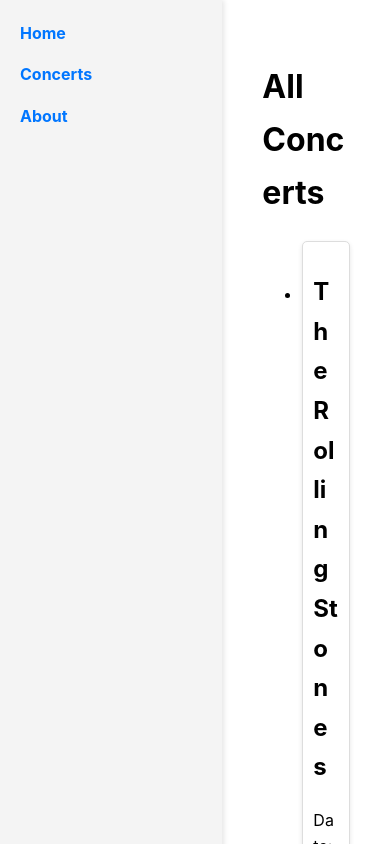
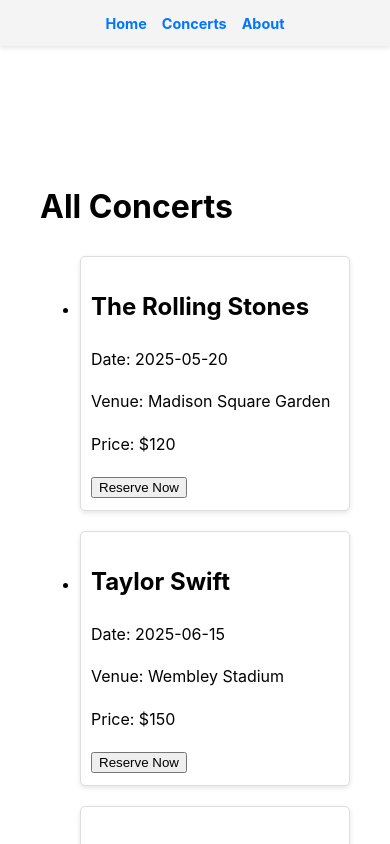
Before and after one commit to 6634445623/somsri, a Next.js app: page /concert in a window 390 px wide. Shown: the top 844 px of the page. Built offline with nearby package versions, Linux system fonts and the light colour scheme.

Commit message:
VIBE: add mobile support

```diff
--- a/styles/home.module.css
+++ b/styles/home.module.css
@@ -98,3 +98,43 @@
 .button:hover {
   background-color: #0056cc;
 }
+
+@media (max-width: 768px) {
+  .navbar {
+    position: fixed;
+    top: 0;
+    left: 0;
+    width: 100%;
+    height: auto;
+    display: flex;
+    flex-direction: row;
+    align-items: center;
+    justify-content: space-around;
+    padding: 10px 0;
+    background-color: #f4f4f4;
+    z-index: 1000;
+    box-shadow: 0 2px 5px rgba(0, 0, 0, 0.1);
+  }
+
+  .navbar ul {
+    display: flex;
+    flex-direction: row;
+    justify-content: space-around;
+    width: auto;
+    margin: 0;
+    padding: 0;
+    gap: 15px; /* Add space between navigation items */
+  }
+
+  .navbar li {
+    margin: 0;
+  }
+
+  .navbar a {
+    font-size: 0.9rem;
+  }
+
+  .mainContent {
+    margin-top: 60px; /* Adjust for navbar height */
+  }
+}
```
